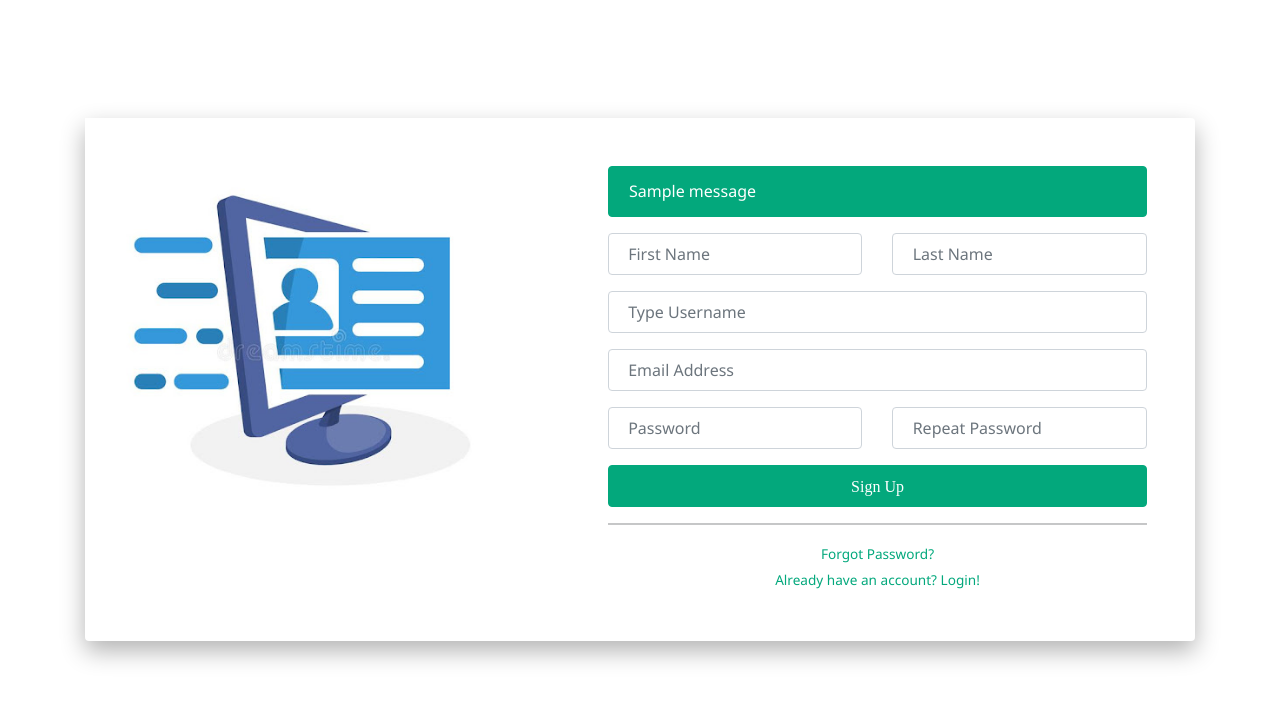
After one commit to mailzahidul/Multi-Author-Blog, a Django app: page /accounts/registration in a window 1280 px wide. The commit adds this page. Shown: the top 701 px of the page. Run offline with Django 3.2, Linux system fonts and the light colour scheme; one stand-in notice (Sample message) is shown; some libraries are stand-ins or nearby versions.

Commit message:
registratin complete

```diff
--- a/blog/urls.py
+++ b/blog/urls.py
@@ -3,5 +3,7 @@ from . import views
 
 urlpatterns = [
     path('', views.home, name='home'),
-    path('logout/', views.userlogout, name='logout')
+    path('accounts/registration', views.Registration_views.as_view(), name='registration'),
+    path('accounts/login/', views.userlogin, name='login'),
+    path('accounts/logout/', views.userlogout, name='logout'),
 ]
--- a/blog/views.py
+++ b/blog/views.py
@@ -1,6 +1,8 @@
 from django.shortcuts import render, redirect
 from .models import Category
+from django.views import View
 from django.contrib.auth import authenticate, login, logout
+from django.contrib.auth.models import User
 # Create your views here.
 
 
@@ -12,6 +14,24 @@ def home(request):
         'rest_category': rest_category,
     }
     return render(request, 'pages/home.html', context)
+
+class Registration_views(View):
+    def get(self, request):
+        return render(request, 'user/registration.html')
+
+    def post(self, request):
+        fname = request.POST.get('fname')
+        lname = request.POST.get('lname')
+        email = request.POST.get('email')
+        username = request.POST.get('username')
+        password1 = request.POST.get('password1')
+        password2 = request.POST.get('password2')
+        User.objects.create_user(first_name=fname, last_name=lname, email=email, username=username, password=password1)
+        return render(request, 'user/registration.html')
+
+def userlogin(request):
+    return render(request, 'user/login.html')
+
 
 def userlogout(request):
     logout(request)
--- a/templates/components/header.html
+++ b/templates/components/header.html
@@ -11,7 +11,7 @@
             <ul class="navbar-nav me-auto mb-2 mb-lg-0">
                 {% for category in three_category %}
                 <li class="nav-item">
-                    <a class="nav-link active" aria-current="page" href="{% url 'home' %}">{{ category.category_name }}</a>
+                    <a class="nav-link active" aria-current="page" href="{% url 'home' %}">{{ category.name }}</a>
                 </li>
                 {% endfor %}
 
@@ -45,8 +45,8 @@
                     {% if request.user.is_authenticated %}
                     <li><a class="dropdown-item" href="{% url 'logout' %}">Logout</a></li>
                     {% else %}
-                    <li><a class="dropdown-item" href="">Sign Up</a></li>
-                    <li><a class="dropdown-item" href="#">Login</a></li>
+                    <li><a class="dropdown-item" href="{% url 'registration' %}">Sign Up</a></li>
+                    <li><a class="dropdown-item" href="{% url 'login' %}">Login</a></li>
                     {% endif %}
                 </ul>
             </div>
--- /dev/null
+++ b/templates/user/registration.html
@@ -0,0 +1,109 @@
+{% load static %}
+<!DOCTYPE html>
+<html lang="en">
+
+<head>
+
+    <meta charset="utf-8">
+    <meta http-equiv="X-UA-Compatible" content="IE=edge">
+    <meta name="viewport" content="width=device-width, initial-scale=1, shrink-to-fit=no">
+    <meta name="description" content="">
+    <meta name="author" content="">
+
+    <title>Sign Up </title>
+
+    <!-- Custom fonts for this template-->
+    <link rel="stylesheet" href="{% static 'css/bootstrap.min.css' %}">
+    <link rel="stylesheet" href="{% static 'css/style.css' %}">
+    <link
+        href="https://fonts.googleapis.com/css?family=Nunito:200,200i,300,300i,400,400i,600,600i,700,700i,800,800i,900,900i"
+        rel="stylesheet">
+
+</head>
+
+<body class="bg-gradient-primary">
+
+    <div class="container">
+
+        <div class="card o-hidden border-0 shadow-lg my-5">
+            <div class="card-body p-0">
+                <!-- Nested Row within Card Body -->
+                <div class="row">
+                    <div class="col-lg-5 d-none d-lg-block"> <img src="{% static 'images/registration.jpg' %}" alt=""> </div>
+                    <div class="col-lg-7">
+                        <div class="p-5">
+
+                            {% if messages %}
+                            <div class="messages" >
+                            {% for message in messages %}
+                                <div class="alert alert-primary" {% if message.tags %}
+                                class="{{ message.tags }}"{% endif %}>{{ message }}</div>
+                                {% endfor %}
+                                </div>
+                            {% else %}
+                            <div class="text-center">
+                                <h1 class="h4 text-gray-900 mb-4">Create an Account!</h1>
+                            </div>
+                            {% endif %}
+
+                            <form class="user" method="POST">
+                                {% csrf_token %}
+                                <div class="form-group row">
+                                    <div class="col-sm-6 mb-3 mb-sm-0">
+                                        <input type="text" class="form-control form-control-user" id="exampleFirstName"
+                                            placeholder="First Name" name='fname'>
+                                    </div>
+                                    <div class="col-sm-6">
+                                        <input type="text" class="form-control form-control-user" id="exampleLastName"
+                                            placeholder="Last Name" name="lname">
+                                    </div>
+                                </div>
+                                <div class="form-group">
+                                    <input type="text" class="form-control form-control-user" id="exampleInputEmail"
+                                        placeholder="Type Username" name="username" required>
+                                </div>
+                                <div class="form-group">
+                                    <input type="email" class="form-control form-control-user" id="exampleInputEmail"
+                                        placeholder="Email Address" name="email" required>
+                                </div>
+                                <div class="form-group row">
+                                    <div class="col-sm-6 mb-3 mb-sm-0">
+                                        <input type="password" class="form-control form-control-user"
+                                            id="exampleInputPassword" placeholder="Password" name="password1" required>
+                                    </div>
+                                    <div class="col-sm-6">
+                                        <input type="password" class="form-control form-control-user"
+                                            id="exampleRepeatPassword" placeholder="Repeat Password" name="password2" required>
+                                    </div>
+                                </div>
+                                <button type="submit" class="btn btn-primary btn-user btn-block"> Sign Up</button>
+
+                            </form>
+                            <hr>
+                            <div class="text-center">
+                                <a class="small" href="#">Forgot Password?</a>
+                            </div>
+                            <div class="text-center">
+                                <a class="small" href="{% url 'login' %}">Already have an account? Login!</a>
+                            </div>
+                        </div>
+                    </div>
+                </div>
+            </div>
+        </div>
+
+    </div>
+
+    <!-- Bootstrap core JavaScript-->
+    <!-- <script src="{% static  'vendor/jquery/jquery.min.js' %}"></script> -->
+    <!-- <script src="{% static 'vendor/bootstrap/js/bootstrap.bundle.min.js' %}"></script> -->
+
+    <!-- Core plugin JavaScript-->
+    <!-- <script src="{% static 'vendor/jquery-easing/jquery.easing.min.js' %}"></script> -->
+
+    <!-- Custom scripts for all pages-->
+    <!-- <script src="{% static 'js/sb-admin-2.min.js' %}"></script> -->
+
+</body>
+
+</html>
```
Also changed, not shown: blog/forms.py (added, +17 -0 lines), blog/models.py (+7 -2 lines), templates/user/login.html (added, +112 -0 lines), blog/migrations/0002_auto_20210726_2237.py (added), db.sqlite3, static/images/login.jpg (added), static/images/registration.jpg (added), 1 other file.
